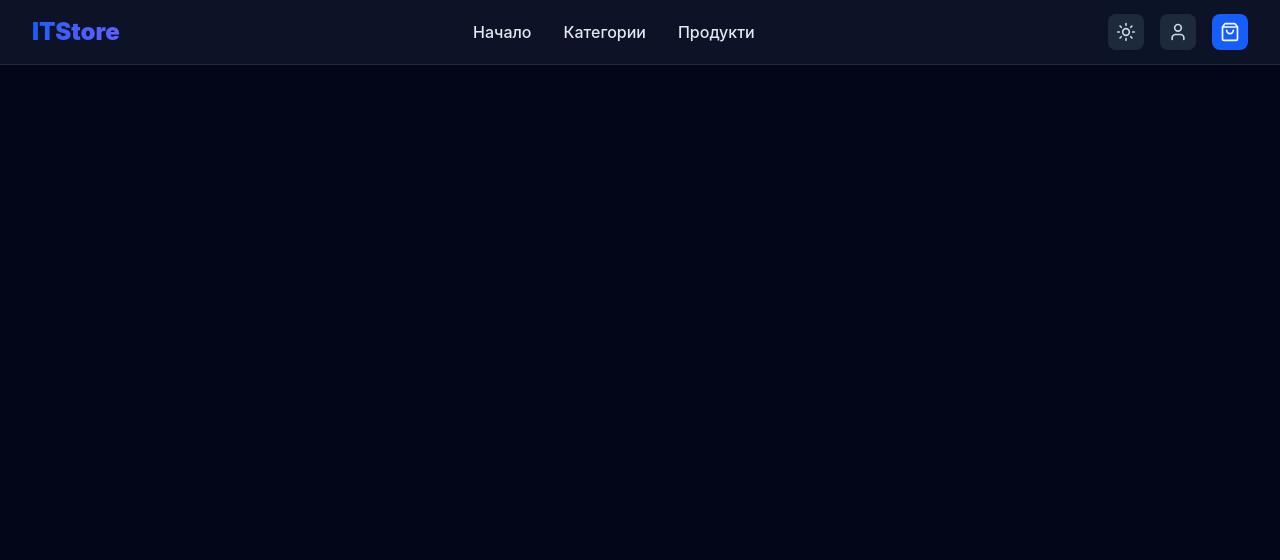
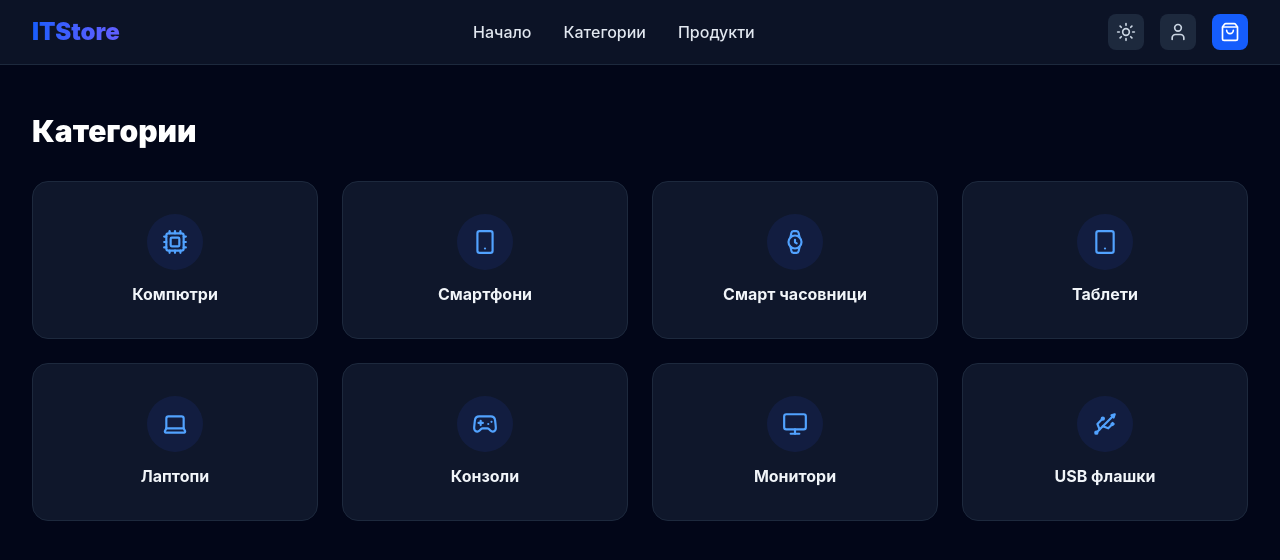
Before and after one commit to kalin73/Shopping-site, a React (Vite) app in the folder front-end/: page /categories in a window 1280 px wide. Shown: the top 560 px of the page. Built offline with nearby package versions, Linux system fonts and the light colour scheme; no server answers.

Commit message:
category page

```diff
--- a/front-end/src/App.jsx
+++ b/front-end/src/App.jsx
@@ -1,13 +1,15 @@
-import React, { useState, useEffect } from 'react';
-import { Routes, Route } from 'react-router-dom';
-import { ThemeProvider } from './context/ThemeContext';
-import { Navbar } from './components/Navbar';
-import { CartDrawer } from './components/CartDrawer';
-import { QuickViewModal } from './components/QuickViewModal';
-import { AuthModal } from './components/AuthModal';
-import { HomePage } from './pages/HomePage';
-import { ProductPage } from './pages/ProductPage';
-import { getAllProducts, getCurrentUser, logoutUser } from './services/api';
+import React, {useState, useEffect} from 'react';
+import {Routes, Route} from 'react-router-dom';
+import {ThemeProvider} from './context/ThemeContext';
+import {Navbar} from './components/Navbar';
+import {CartDrawer} from './components/CartDrawer';
+import {QuickViewModal} from './components/QuickViewModal';
+import {AuthModal} from './components/AuthModal';
+import {HomePage} from './pages/HomePage';
+import {ProductPage} from './pages/ProductPage';
+import {getAllProducts, getCurrentUser, logoutUser} from './services/api';
+import {CategoriesPage} from './pages/CategoriesPage';
+import {CategoryPage} from './pages/CategoryPage';
 
 export default function App() {
     const [products, setProducts] = useState([]);
@@ -54,10 +56,10 @@ export default function App() {
             const existing = prev.find((item) => item.id === product.id);
             if (existing) {
                 return prev.map((item) =>
-            item.id === product.id ? { ...item, quantity: item.quantity + 1 } : item
+                    item.id === product.id ? {...item, quantity: item.quantity + 1} : item
                 );
             }
-      return [...prev, { ...product, quantity: 1 }];
+            return [...prev, {...product, quantity: 1}];
         });
         setIsCartOpen(true);
     };
@@ -68,7 +70,7 @@ export default function App() {
             return;
         }
         setCart((prev) =>
-        prev.map((item) => (item.id === id ? { ...item, quantity: newQty } : item))
+            prev.map((item) => (item.id === id ? {...item, quantity: newQty} : item))
         );
     };
 
@@ -78,7 +80,8 @@ export default function App() {
 
     return (
         <ThemeProvider>
-        <div className="w-full min-h-screen bg-slate-50 dark:bg-slate-950 text-slate-900 dark:text-slate-100 transition-colors duration-300">
+            <div
+                className="w-full min-h-screen bg-slate-50 dark:bg-slate-950 text-slate-900 dark:text-slate-100 transition-colors duration-300">
 
                 <Navbar
                     cartCount={cart.reduce((sum, item) => sum + item.quantity, 0)}
@@ -101,9 +104,15 @@ export default function App() {
                             />
                         }
                     />
+                    <Route path="/categories" element={<CategoriesPage/>}/>
+                    <Route
+                        path="/category/:catId"
+                        element={<CategoryPage onAddToCart={handleAddToCart}
+                                               onQuickView={(p) => setQuickViewProduct(p)}/>}
+                    />
                     <Route
                         path="/product/:id"
-                element={<ProductPage onAddToCart={handleAddToCart} />}
+                        element={<ProductPage onAddToCart={handleAddToCart}/>}
                     />
                 </Routes>
 
--- a/front-end/src/components/Navbar.jsx
+++ b/front-end/src/components/Navbar.jsx
@@ -1,4 +1,5 @@
 import React, { useState } from 'react';
+import { Link } from 'react-router-dom';
 import { ShoppingBag, Moon, Sun, User, Menu, X, LogOut, ChevronDown } from 'lucide-react';
 import { useTheme } from '../context/ThemeContext';
 
@@ -22,15 +23,15 @@ export const Navbar = ({ cartCount, onOpenCart, onOpenAuth, user, onLogout }) =>
             <div className="max-w-7xl mx-auto px-4 sm:px-6 lg:px-8">
                 <div className="flex items-center justify-between h-16">
 
-                    <div className="flex items-center gap-2">
+                    <Link to="/" className="flex items-center gap-2">
                         <span className="text-2xl font-black bg-gradient-to-r from-blue-600 to-indigo-500 bg-clip-text text-transparent">
                             ITStore
                         </span>
-                    </div>
+                    </Link>
 
                     <div className="hidden md:flex items-center gap-8 font-medium text-slate-700 dark:text-slate-200">
-                        <a href="#" className="hover:text-blue-600 dark:hover:text-blue-400 transition">Начало</a>
-                        <a href="#categories" className="hover:text-blue-600 dark:hover:text-blue-400 transition">Категории</a>
+                        <Link to="/" className="hover:text-blue-600 dark:hover:text-blue-400 transition">Начало</Link>
+                        <Link to="/categories" className="hover:text-blue-600 dark:hover:text-blue-400 transition">Категории</Link>
                         <a href="#products" className="hover:text-blue-600 dark:hover:text-blue-400 transition">Продукти</a>
                     </div>
 
@@ -119,7 +120,7 @@ export const Navbar = ({ cartCount, onOpenCart, onOpenAuth, user, onLogout }) =>
 
             {isMobileMenuOpen && (
                 <div className="md:hidden px-4 pt-2 pb-4 space-y-2 bg-white dark:bg-slate-900 border-b border-slate-200 dark:border-slate-800">
-                    <a href="#" className="block py-2 text-slate-700 dark:text-slate-200">Начало</a>
+                    <Link to="/" className="block py-2 text-slate-700 dark:text-slate-200" onClick={() => setIsMobileMenuOpen(false)}>Начало</Link>
                     <a href="#categories" className="block py-2 text-slate-700 dark:text-slate-200">Категории</a>
                     <a href="#products" className="block py-2 text-slate-700 dark:text-slate-200">Продукти</a>
                 </div>
--- /dev/null
+++ b/front-end/src/constants/categories.js
@@ -0,0 +1,13 @@
+// Категориите не се връщат от REST API засега (само старата /categories
+// Thymeleaf страница ги има) - затова са хардкоднати тук, огледално на
+// backend Category.java enum-а и старите Categories.html /products/{id} линкове.
+export const CATEGORIES = [
+    { id: 1, name: 'Компютри' },
+    { id: 2, name: 'Смартфони' },
+    { id: 3, name: 'Смарт часовници' },
+    { id: 4, name: 'Таблети' },
+    { id: 5, name: 'Лаптопи' },
+    { id: 6, name: 'Конзоли' },
+    { id: 7, name: 'Монитори' },
+    { id: 8, name: 'USB флашки' },
+];
--- /dev/null
+++ b/front-end/src/pages/CategoriesPage.jsx
@@ -0,0 +1,41 @@
+import React from 'react';
+import { Link } from 'react-router-dom';
+import { Cpu, Smartphone, Watch, Tablet, Laptop, Gamepad2, Monitor, Usb } from 'lucide-react';
+import { CATEGORIES } from '../constants/categories';
+
+const ICONS = {
+    1: Cpu,
+    2: Smartphone,
+    3: Watch,
+    4: Tablet,
+    5: Laptop,
+    6: Gamepad2,
+    7: Monitor,
+    8: Usb,
+};
+
+export function CategoriesPage() {
+    return (
+        <main className="max-w-7xl mx-auto px-4 sm:px-6 lg:px-8 py-12">
+            <h1 className="text-3xl font-black text-slate-900 dark:text-white mb-8">Категории</h1>
+
+            <div className="grid grid-cols-2 sm:grid-cols-3 lg:grid-cols-4 gap-6">
+                {CATEGORIES.map((cat) => {
+                    const Icon = ICONS[cat.id];
+                    return (
+                        <Link
+                            key={cat.id}
+                            to={`/category/${cat.id}`}
+                            className="group flex flex-col items-center justify-center gap-3 bg-white dark:bg-slate-900 border border-slate-200 dark:border-slate-800 rounded-2xl p-8 text-center hover:shadow-xl hover:-translate-y-1 transition-all duration-300"
+                        >
+                            <div className="w-14 h-14 rounded-full bg-blue-50 dark:bg-blue-950/50 flex items-center justify-center text-blue-600 dark:text-blue-400 group-hover:bg-blue-600 group-hover:text-white transition-colors">
+                                <Icon size={26} />
+                            </div>
+                            <h3 className="font-bold text-slate-800 dark:text-slate-100">{cat.name}</h3>
+                        </Link>
+                    );
+                })}
+            </div>
+        </main>
+    );
+}
--- /dev/null
+++ b/front-end/src/pages/CategoryPage.jsx
@@ -0,0 +1,72 @@
+import React, { useState, useEffect } from 'react';
+import { useParams, Link } from 'react-router-dom';
+import { ArrowLeft } from 'lucide-react';
+import { ProductCard } from '../components/ProductCard';
+import { getProductsByCategory } from '../services/api';
+import { CATEGORIES } from '../constants/categories';
+
+export function CategoryPage({ onAddToCart, onQuickView }) {
+    const { catId } = useParams();
+    const [products, setProducts] = useState([]);
+    const [loading, setLoading] = useState(true);
+    const [error, setError] = useState(null);
+
+    const category = CATEGORIES.find((c) => String(c.id) === catId);
+
+    useEffect(() => {
+        setLoading(true);
+        setError(null);
+
+        getProductsByCategory(catId)
+            .then(setProducts)
+            .catch((err) => {
+                console.error('Грешка при зареждане на продуктите по категория:', err);
+                setError('Не успяхме да заредим продуктите за тази категория.');
+            })
+            .finally(() => setLoading(false));
+    }, [catId]);
+
+    return (
+        <main className="max-w-7xl mx-auto px-4 sm:px-6 lg:px-8 py-8">
+            <Link to="/categories" className="inline-flex items-center gap-2 text-sm text-slate-500 dark:text-slate-400 hover:text-blue-600 dark:hover:text-blue-400 mb-6 transition">
+                <ArrowLeft size={16} /> Обратно към категориите
+            </Link>
+
+            <h1 className="text-3xl font-black text-slate-900 dark:text-white mb-8">
+                {category?.name || 'Категория'}
+            </h1>
+
+            {loading && (
+                <div className="text-center py-16">
+                    <div className="inline-block animate-spin rounded-full h-8 w-8 border-4 border-blue-600 border-t-transparent mb-4"></div>
+                    <p className="text-slate-500 dark:text-slate-400">Зареждане на продуктите...</p>
+                </div>
+            )}
+
+            {error && (
+                <div className="bg-red-50 dark:bg-red-950/30 border border-red-200 dark:border-red-900 text-red-600 dark:text-red-400 p-6 rounded-2xl text-center my-8">
+                    <p className="font-semibold">{error}</p>
+                </div>
+            )}
+
+            {!loading && !error && (
+                products.length > 0 ? (
+                    <div className="grid grid-cols-1 sm:grid-cols-2 lg:grid-cols-4 gap-6">
+                        {products.map((product) => (
+                            <ProductCard
+                                key={product.id}
+                                product={product}
+                                onAddToCart={onAddToCart}
+                                onQuickView={onQuickView}
+                            />
+                        ))}
+                    </div>
+                ) : (
+                    <div className="text-center py-16 text-slate-500">
+                        Няма намерени продукти в тази категория.
+                    </div>
+                )
+            )}
+        </main>
+    );
+}
```
Lines whose indentation alone changed are shown as unchanged.
